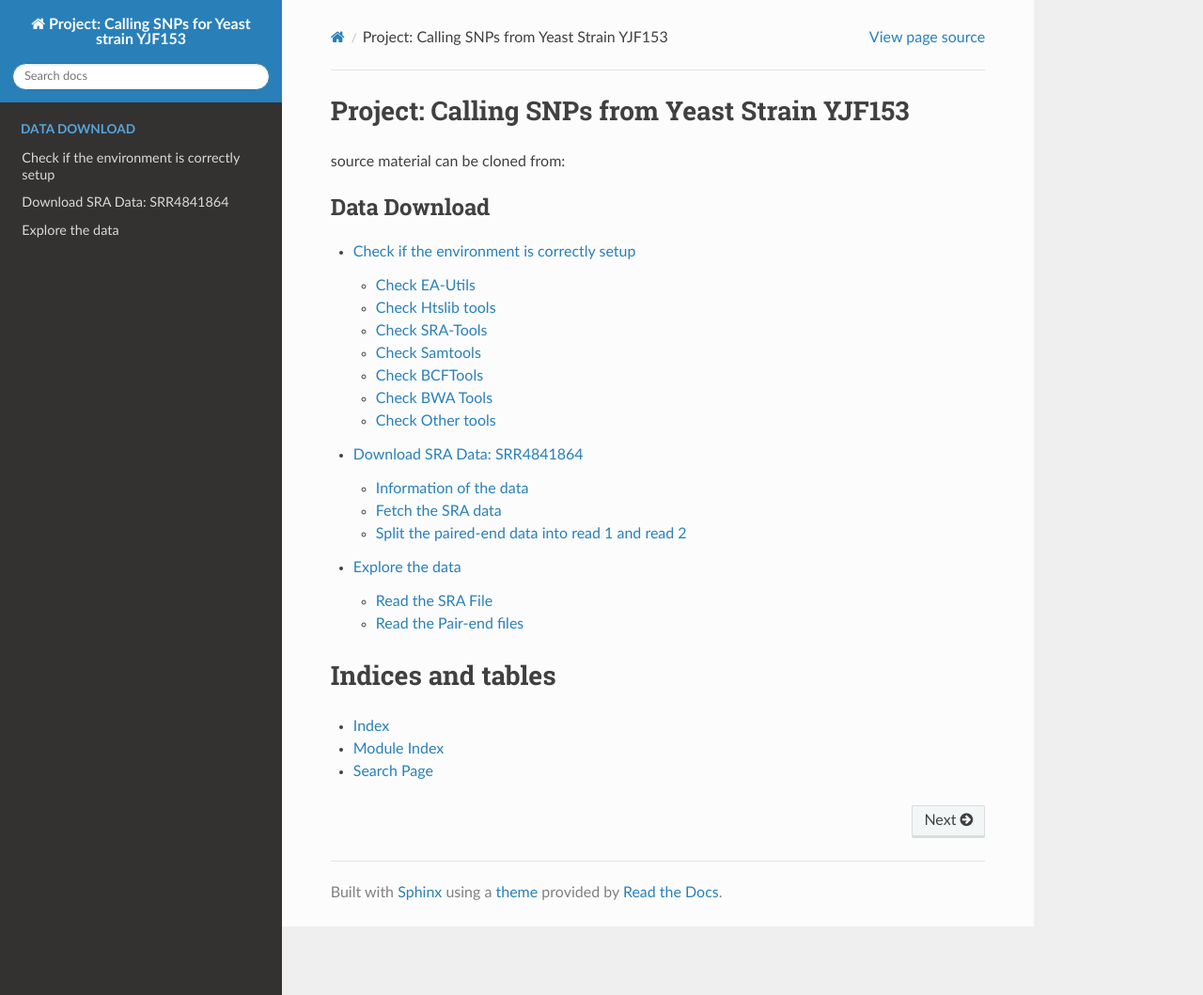
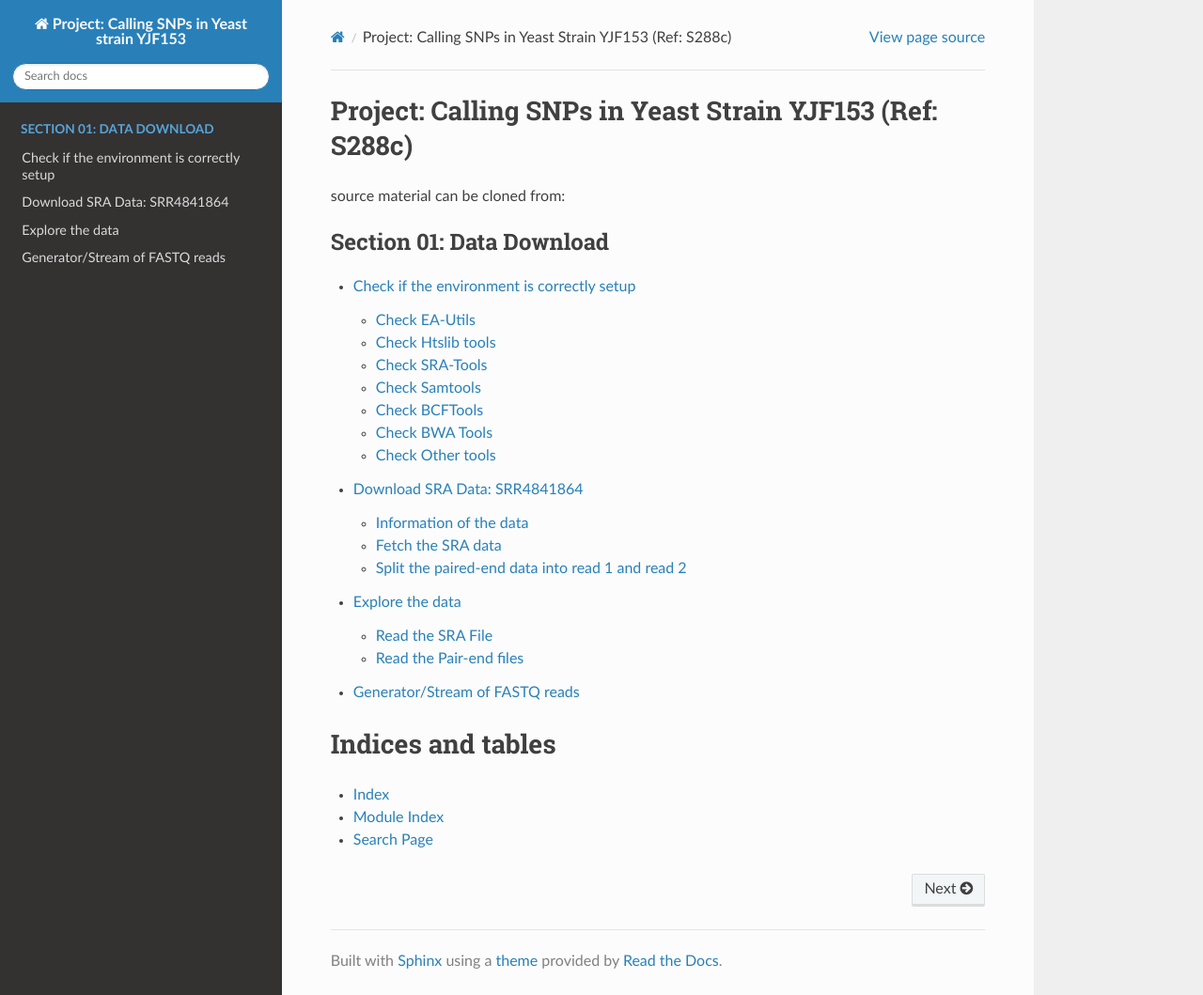
Before and after one commit to clintko/Duke_CBB520_HW2, a Sphinx documentation site: the page built from source/index.rst, in a window 1280 px wide and 1059 px high. Shown: the whole window at 94% size. Built offline with Sphinx 7.4.7 and the Read the Docs theme 2.0.0, drawn with Linux system fonts in a browser that asks for light colours.

Commit message:
add notebooks for fastq download and streaming

```diff
--- a/source/conf.py
+++ b/source/conf.py
@@ -19,7 +19,7 @@
 
 # -- Project information -----------------------------------------------------
 
-project = 'Project: Calling SNPs for Yeast strain YJF153'
+project = 'Project: Calling SNPs in Yeast strain YJF153'
 copyright = '2019, Clintko'
 author = 'Clintko'
 
--- a/source/index.rst
+++ b/source/index.rst
@@ -1,15 +1,16 @@
-Project: Calling SNPs from Yeast Strain YJF153
+Project: Calling SNPs in Yeast Strain YJF153 (Ref: S288c)
 ===================================
 
 source material can be cloned from:
 
 .. toctree::
    :maxdepth: 2
-   :caption: Data Download
+   :caption: Section 01: Data Download
 
    00_check_environment.ipynb
    01_fastq_download.ipynb
    02_fastq_exploration.ipynb
+   03_fastq_generator.ipynb
 
 Indices and tables
 ==================
```
Also changed, not shown: source/03_fastq_generator.ipynb.
